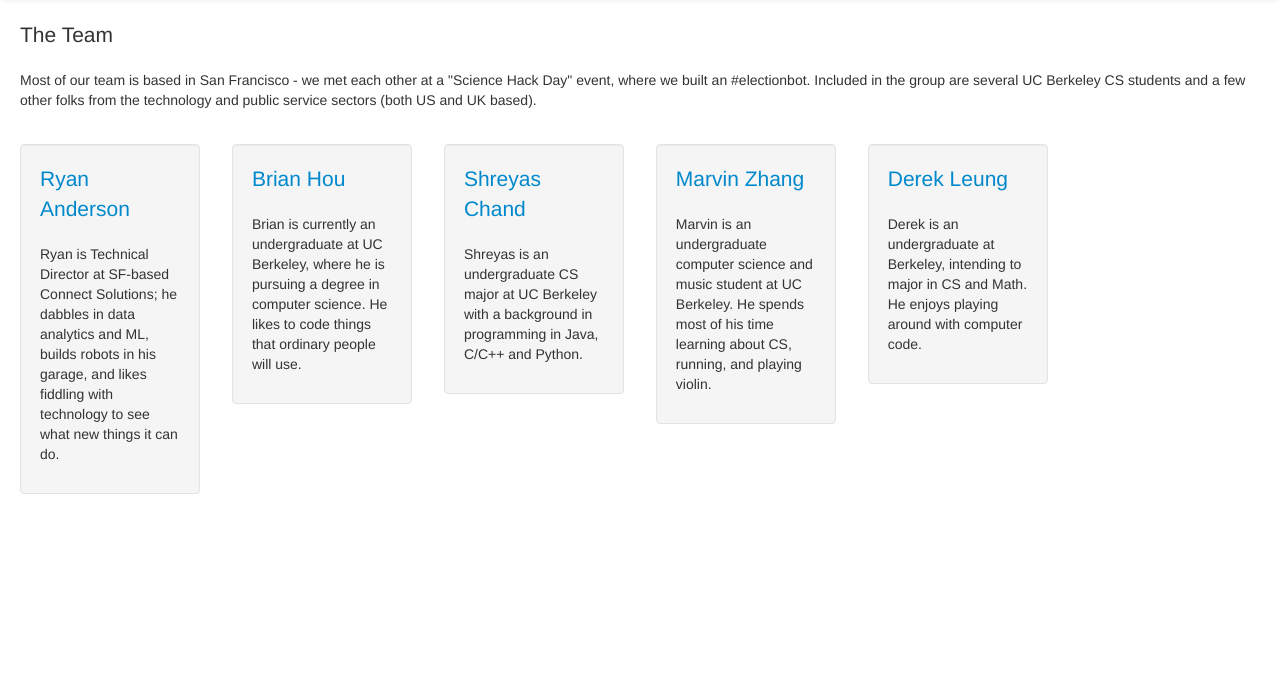
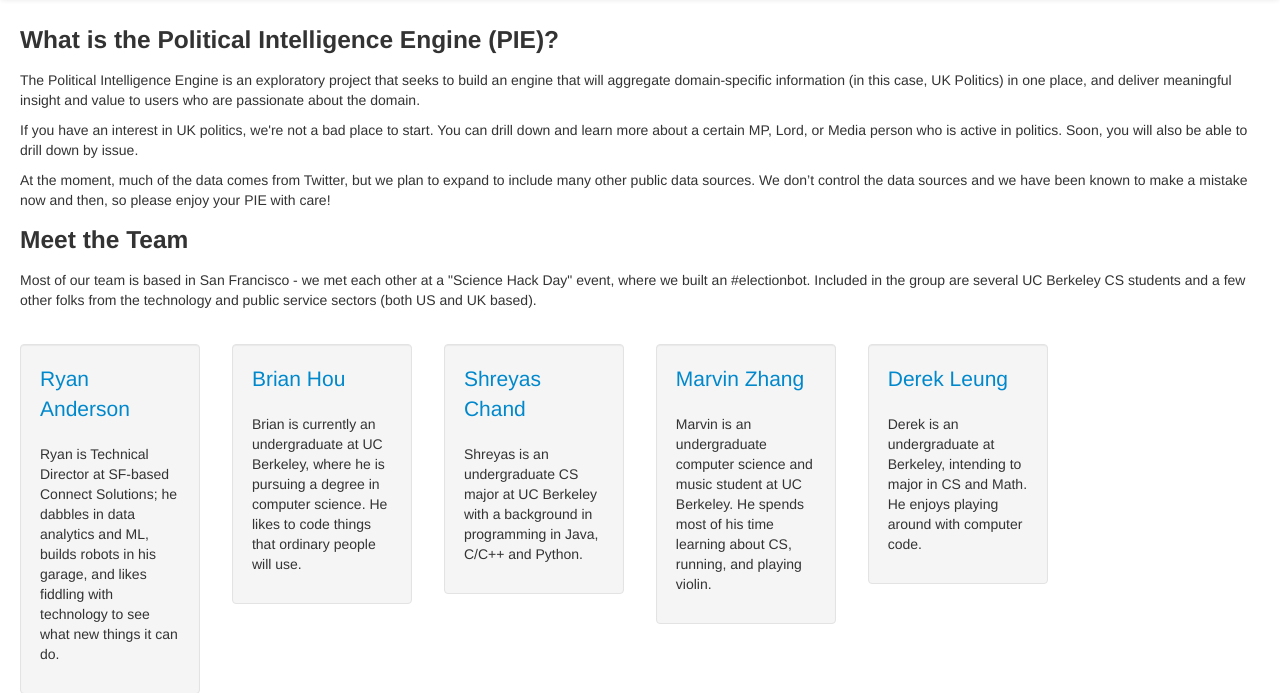
Before and after one commit to jagatfx/pie, a Django app: template templates/about.html in a window 1280 px wide. Shown: the part 42-735 px from the top of the page. Run offline with Django 3.2, Linux system fonts and the light colour scheme; the template is opened without the code that fills it, so the values that code supplies are empty; parts of the project's set-up code (start-up, migrations or seed data) failed here and were passed over; some libraries are stand-ins or nearby versions.

Commit message:
updated about page. probably should've done this edit on another branch...

```diff
--- a/templates/about.html
+++ b/templates/about.html
@@ -1,10 +1,12 @@
 {% extends "base.html" %}
 {% block title %}About{% endblock %}
 {% block content %}
-<div class="row-fluid">
-  <p class="lead">The Team</p>
-  <p> Most of our team is based in San Francisco - we met each other at a "Science Hack Day" event, where we built an #electionbot.  Included in the group are several UC Berkeley CS students and a few other folks from the technology and public service sectors (both US and UK based).</p>
-</div>
+<h3 style="margin:0 0 10px">What is the Political Intelligence Engine (PIE)?</h3>
+<p>The Political Intelligence Engine is an exploratory project that seeks to build an engine that will aggregate domain-specific information (in this case, UK Politics) in one place, and deliver meaningful insight and value to users who are passionate about the domain.</p>
+<p>If you have an interest in UK politics, we're not a bad place to start. You can drill down and learn more about a certain MP, Lord, or Media person who is active in politics. Soon, you will also be able to drill down by issue.</p>
+<p>At the moment, much of the data comes from Twitter, but we plan to expand to include many other public data sources. We don’t control the data sources and we have been known to make a mistake now and then, so please enjoy your PIE with care! </p>
+<h3 style="margin:0 0 10px">Meet the Team</h3>
+<p>Most of our team is based in San Francisco - we met each other at a "Science Hack Day" event, where we built an #electionbot. Included in the group are several UC Berkeley CS students and a few other folks from the technology and public service sectors (both US and UK based).</p>
 
 <div class="row-fluid" style="padding-top:24px">
  <div class="well span2">
@@ -28,7 +30,7 @@
  </div>
 
  <div class="well span2">
-    <p class="lead"><a href="http://lmgtfy.com/?q=derek+leung">Derek Leung</a></p>
+ <p class="lead"><a href="https://www.github.com/derbear">Derek Leung</a></p>
  <p>Derek is an undergraduate at Berkeley, intending to major in CS and Math. He enjoys playing around with computer code.</p>
  </div>
 </div>
```
Lines whose indentation alone changed are shown as unchanged.
